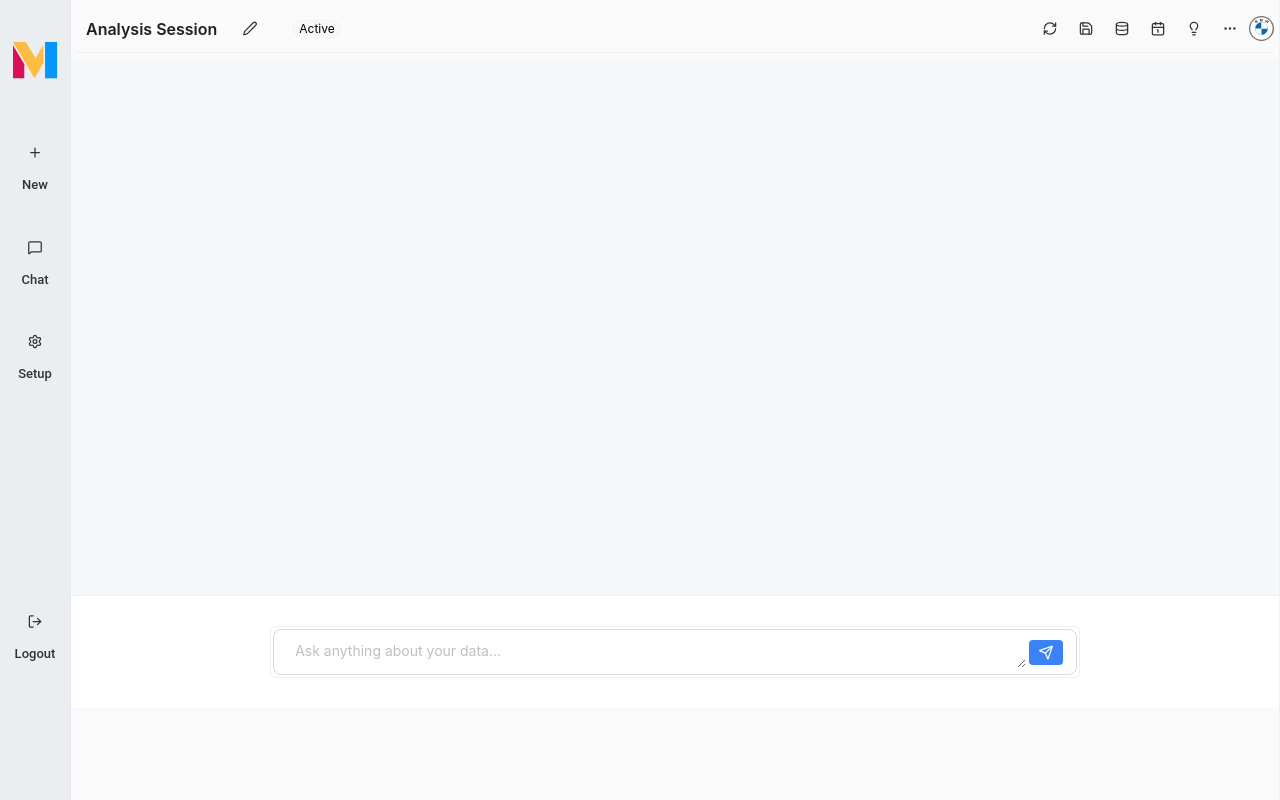
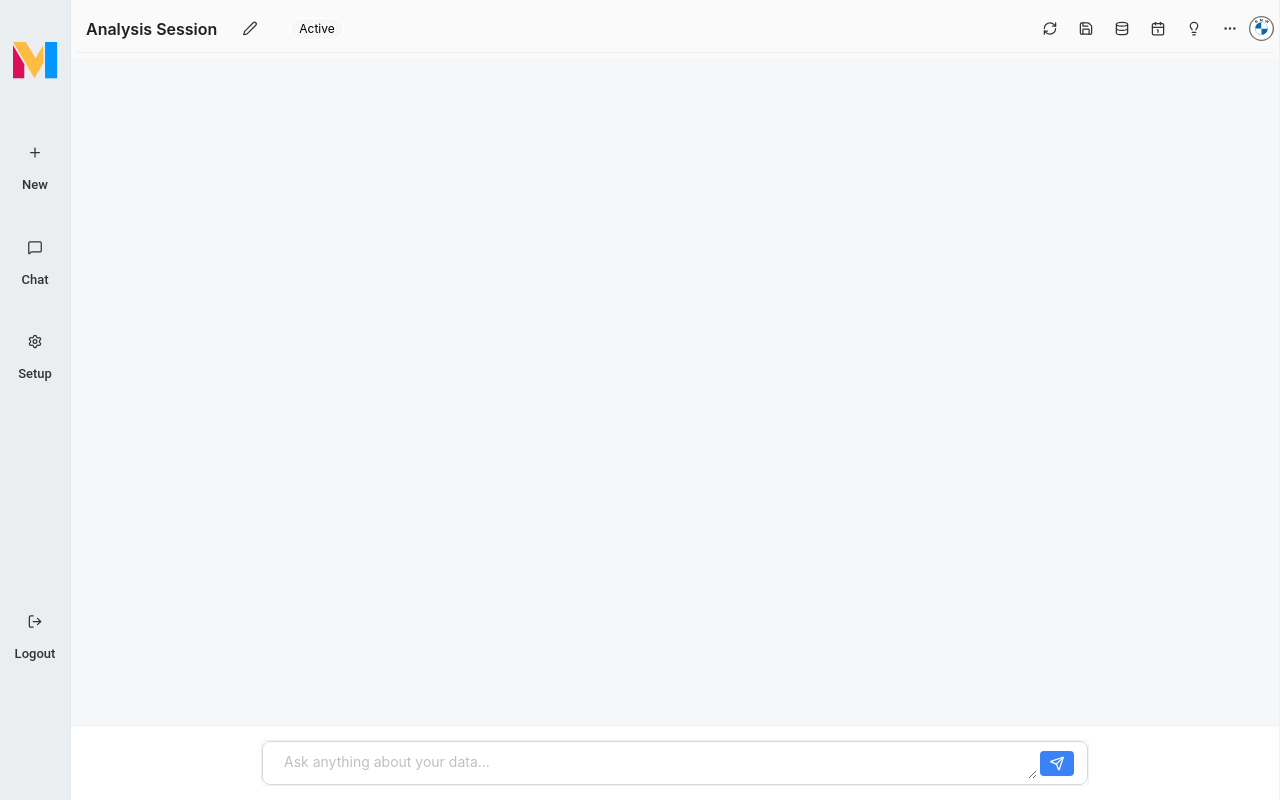
Before and after one commit to vaidyavd0910/AgenticBI, a React (Vite) app: page /chatPage in a window 1280 px wide. Built offline with nearby package versions, Linux system fonts and the light colour scheme.

Commit message:
Rerun half

```diff
--- a/src/components/chatBot/ChatBot.jsx
+++ b/src/components/chatBot/ChatBot.jsx
@@ -6,8 +6,8 @@ import { useLocation } from 'react-router-dom';
 import ChatSuggestions from '../chatSuggestions/ChatSuggestions';
 import { ChatResponseCard } from '../chatResponseCard/ChatResponseCard';
 import { chatMessageData } from '../../utils/staticData';
-import { fetchQueryResult } from '../../service/Api';
-import { Table } from 'antd';
+import { Spin, Table } from 'antd';
+import { LoadingOutlined } from '@ant-design/icons';
 
 // const response ={
 //   "summary": "Demand is trending upward with regional variance and product-specific spikes.",
@@ -102,47 +102,18 @@ import { Table } from 'antd';
 //     "Region"
 //   ]
 // }
-const ChatBot = () => {
-  const [messages, setMessages] = useState([]);
-  const [input, setInput] = useState('');
-  const [expanded, setExpanded] = useState(false);
+const ChatBot = ({searchInput, setSearchInput, messages, sendMessage}) => {
 
   const location = useLocation();
   const fromNewAnalysis = location.state?.fromNewAnalysis;
 
-  const sendMessage = async () => {
-    if (!input.trim()) return;
-
-    const newMessages = [...messages, { sender: 'user', text: input }];
-    setMessages(newMessages);
-    setInput('');
-
-    try {
-      const response = await fetchQueryResult(input);
-      const botResponse = {
-        sender: 'bot',
-        chart: response.data?.showChart || false,
-        summary: response.summary,
-        insights: response.insights,
-        table: response.table,
-        graph: response.graph,
-        contextMemory: response.context_memory,
-        variablesDetected: response.Variables_Detected
-      };
-
-      setMessages([...newMessages, botResponse]);
-    } catch (err) {
-      console.error("API Error:", err);
-      setMessages([...newMessages, { sender: 'bot', text: 'Server error' }]);
-    }
-  };
-
   return (
     <>
       <div className={styles.chatSectionParent}>
+        <div className={styles.scrollableContainer}>
           <div className={styles.chatContainer}>
             {fromNewAnalysis && messages.length === 0 ? (
-            <ChatSuggestions setInput={setInput} sendMessage={sendMessage} />
+              <ChatSuggestions setInput={setSearchInput} sendMessage={() => sendMessage(searchInput)} />
             ) : (
               <div className={styles.chatHistory}>
                 {messages.map((msg, index) => (
@@ -150,9 +121,15 @@ const ChatBot = () => {
                     key={index}
                     className={`${styles.message} ${styles[msg.sender]}`}
                   >
-                  {index % 2 === 0 ? (
+                    {msg.sender === "user" ? (
                       <>{msg.text}</>
-                  ) : (
+                    )  : msg.sender == "loader" ? (
+                      <div style={{ display: "flex", alignItems: "center", gap: "8px", borderRadius: "10px", padding: '5px 1rem', background:"white", minWidth: "400px"  }}>
+                        <Spin indicator={<LoadingOutlined spin />} size="small" style={{margin: "0px 3px"}} />
+                        <span>Analyzing your data...</span>
+                      </div>
+                    )
+                      : (
                       <ChatResponseCard
                         summary={msg?.summary}
                         insights={msg?.insights}
@@ -170,8 +147,9 @@ const ChatBot = () => {
             )}
 
           </div>
+        </div>
 
-        <Footer message={input} setMessage={setInput} onSend={sendMessage} />
+        <Footer message={searchInput} setMessage={setSearchInput} onSend={() => sendMessage(searchInput)} />
       </div>
     </>
   );
--- a/src/components/chatBot/ChatBot.module.css
+++ b/src/components/chatBot/ChatBot.module.css
@@ -3,6 +3,12 @@
   display: flex;
   flex-direction: column;
   justify-content: space-between;
+  flex-grow: 1;
+}
+
+.scrollableContainer {
+  max-height: calc(100% - 100px);
+  overflow-y: auto;
 }
 
 .chatContainer {
@@ -11,10 +17,8 @@
   border-radius: 8px;
   padding: 10px;
   font-family: Arial;
-  max-height: calc(100% - 100px);
-  overflow-y: auto;
+
   margin: 5px;
-
 }
 
 
@@ -29,6 +33,7 @@
   padding: 10px;
   border-radius: 6px;
   max-width: 60%;
+  min-width: 50%;
 }
 
 .user {
--- a/src/components/chatResponseCard/ChatResponseCard.jsx
+++ b/src/components/chatResponseCard/ChatResponseCard.jsx
@@ -124,11 +124,11 @@ export const ChatResponseCard = ({
         </div>
       )}
 
-      <div className={styles.buttonGroup}>
+      {/* <div className={styles.buttonGroup}>
         <ButtonComponent text="Add to Dashboard" variant="outlined" />
         <ButtonComponent text="Export Result" variant="outlined" />
         <ButtonComponent text="Customize" variant="outlined" />
-      </div>
+      </div> */}
     </div>
   );
 };
--- a/src/components/chatSubNav/ChatSubNav.jsx
+++ b/src/components/chatSubNav/ChatSubNav.jsx
@@ -24,7 +24,7 @@ const menuItems = (
 );
 const { Title } = Typography;
 
-export const ChatSubNav = ({isSidebarExpanded, setIsSidebarExpanded}) => {
+export const ChatSubNav = ({isSidebarExpanded, setIsSidebarExpanded, sendMessage}) => {
   const [title, setTitle] = useState('Analysis Session');
     const [isEditing, setIsEditing] = useState(false);
 
@@ -105,9 +105,9 @@ export const ChatSubNav = ({isSidebarExpanded, setIsSidebarExpanded}) => {
             </div> */}
             <div className={styles.rightSection}>
 
-               <div onClick={() =>'' } className={styles.icons}>
-        <RefreshCw  height={'15'}/>
-      </div>
+               <div onClick={() =>sendMessage("", true)} className={styles.icons}>
+                 <RefreshCw  height={'15'}/>
+              </div>
        <div className={styles.icons}>
                 <Save height={'15'}/>
               </div>
--- a/src/components/customInput/CustomInput.module.css
+++ b/src/components/customInput/CustomInput.module.css
@@ -20,7 +20,6 @@
 
 .overAll{
  border: 1px solid #f0f0f0;
-    padding: 2px;
      width: 70%;
     border-radius: 5px;
 }
@@ -45,7 +44,7 @@
   align-items: center;
   border: 1px solid #d9d9d9;
   border-radius: 8px;
-  padding: 6px 10px;
+  padding: 5px 10px;
   transition: all 0.3s ease;
 }
 
--- a/src/components/footer/Footer.module.css
+++ b/src/components/footer/Footer.module.css
@@ -1,7 +1,7 @@
 .background{
     max-height: 100px;
     border-top: 1px solid #f0f0f0;
-    padding: 30px;
+    padding: 14px;
     margin-bottom: 0;
     display: flex;
     justify-content: center;
--- a/src/pages/chatPage/ChatPage.jsx
+++ b/src/pages/chatPage/ChatPage.jsx
@@ -1,16 +1,72 @@
-import React from 'react'
+import React, { useState } from 'react'
 import styles from './ChatPage.module.css'
 import { ChatNav } from '../../components/chatNav/ChatNav'
 import { ChatSubNav } from '../../components/chatSubNav/ChatSubNav'
 import ChatBot from '../../components/chatBot/ChatBot'
 import ChatSuggestions from '../../components/chatSuggestions/ChatSuggestions'
 import { Footer } from '../../components/footer/Footer'
+import { fetchQueryResult } from '../../service/Api'
 export const ChatPage = ({isSidebarExpanded, setIsSidebarExpanded}) => {
+
+  const [messages, setMessages] = useState([]);
+  const [searchInput, setSearchInput] = useState('');
+  const [prevQuery, setPrevQuery] = useState("")
+
+  const sendMessage = async (searchQuery, isRerun = false) => {
+
+      const queryValue = isRerun ? prevQuery : searchQuery
+      setPrevQuery(queryValue);
+
+
+      if(!isRerun) {
+        if (!searchInput.trim()) return;
+        const newMessages = [...messages, { sender: 'user', text: searchQuery }];
+        setMessages(newMessages);
+        setSearchInput('');
+
+        const loaderMessage = { sender: 'loader', text: 'getting response' };
+        setMessages([...newMessages, loaderMessage]);
+      }
+      else {
+        const loaderMessage = { sender: 'loader', text: 'getting response' };
+        const newMessages = [...messages, loaderMessage];
+        setMessages(newMessages);
+      }
+
+      try {
+        const response = await fetchQueryResult(queryValue);
+        const botResponse = {
+          sender: 'bot',
+          chart: response.data?.showChart || false,
+          summary: response.summary,
+          insights: response.insights,
+          table: response.table,
+          graph: response.graph,
+          contextMemory: response.context_memory,
+          variablesDetected: response.Variables_Detected
+        };
+
+        setMessages(prev =>
+          prev.map(msg => (msg.sender === 'loader' ? botResponse : msg))
+        );
+      } catch (err) {
+        console.error("API Error:", err);
+        setMessages(prev =>
+          prev.map(msg =>
+            msg.sender === 'loader' ? { sender: 'bot', text: 'Server error' } : msg
+          )
+        );
+      }
+    };
+
+
   return (
      <div className={styles.appContainer}>
 
-            <div style={{padding: '5px'}}><ChatSubNav isSidebarExpanded={isSidebarExpanded} setIsSidebarExpanded={setIsSidebarExpanded} /></div>
-          <ChatBot/>
+            <div style={{padding: '5px'}}>
+              <ChatSubNav isSidebarExpanded={isSidebarExpanded} setIsSidebarExpanded={setIsSidebarExpanded} sendMessage={sendMessage} />
+            </div>
+              <ChatBot searchInput={searchInput} setSearchInput={setSearchInput} messages={messages} sendMessage={sendMessage}/>
         </div>
   )
 }
```
Lines whose indentation alone changed are shown as unchanged.
